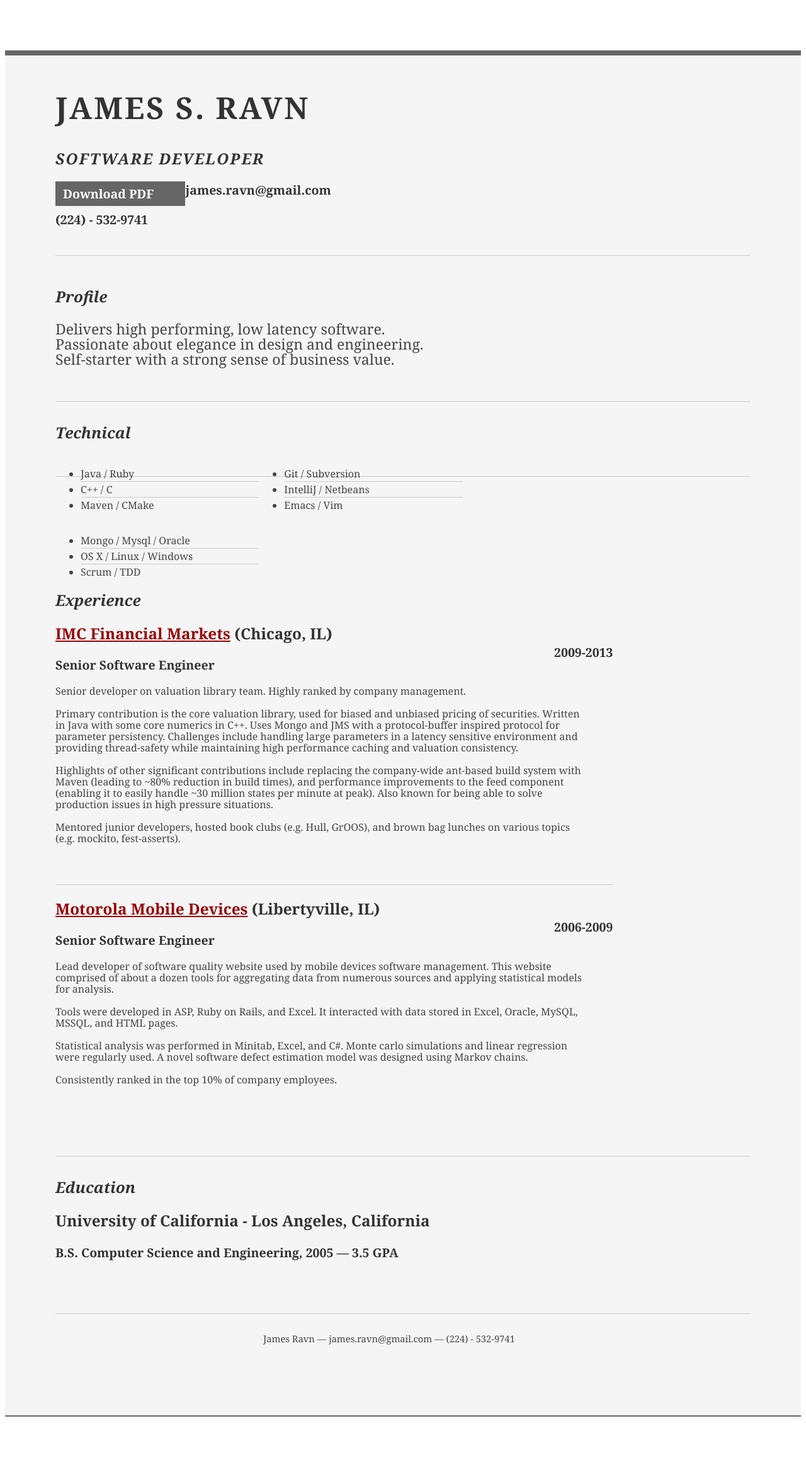
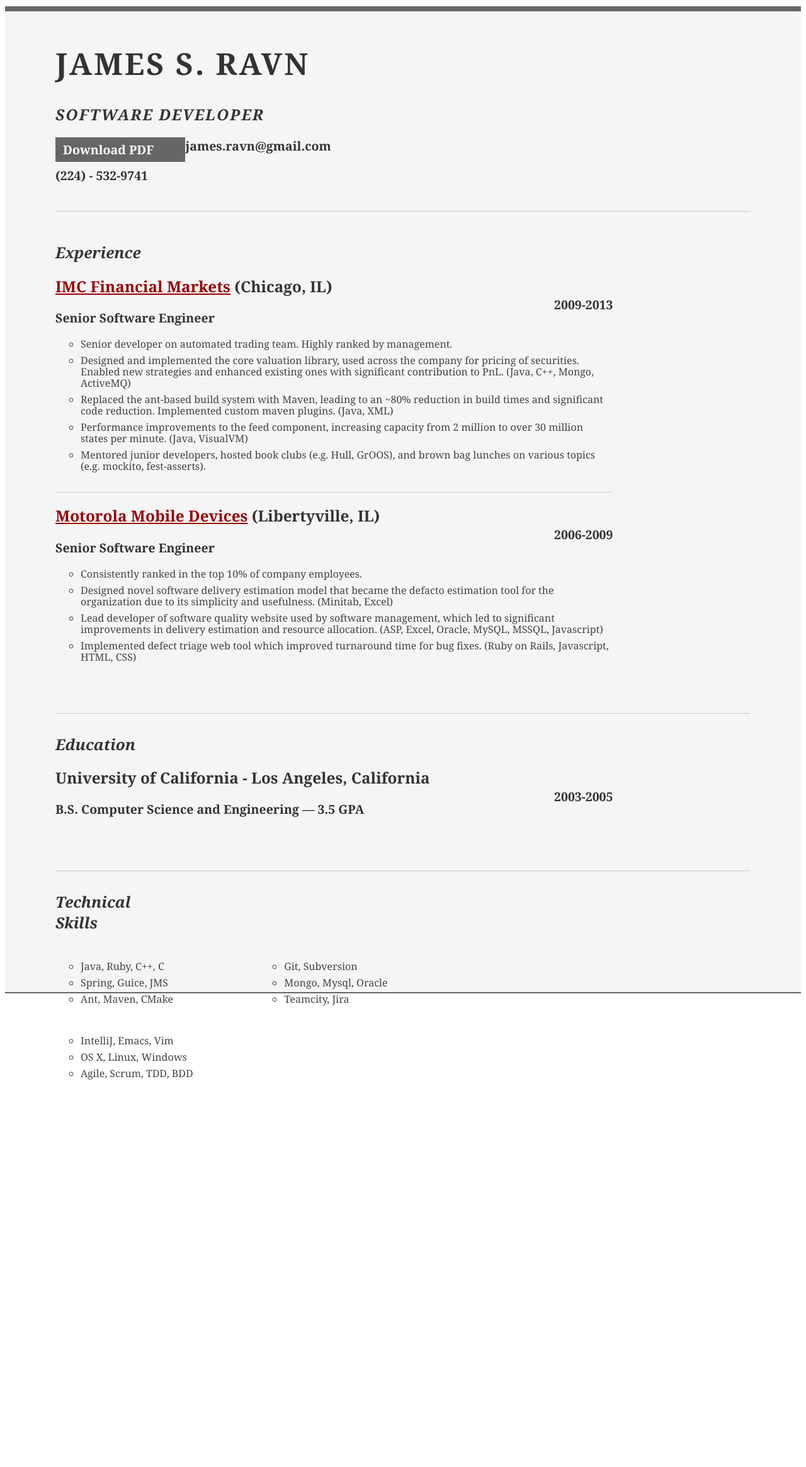
Before and after one commit to jsravn/old-blog, a Jekyll site: the page resume.html, which Jekyll copies as it is, in a window 1280 px wide. Shown: the whole page at 63% size. Built offline with Jekyll 4.4.1, drawn with Linux system fonts in a browser that asks for light colours; a style sheet for code colours, icons or effects is not loaded; after the commit the page ends 1737 px from its top, so only the background shows below that.

Commit message:
Reformats resume to be easier to scan
Eliminates a bunch of the fluff.

```diff
--- a/resume.css
+++ b/resume.css
@@ -18,7 +18,7 @@
 
 /* //-- yui-grids style overrides -- */
 body { font-family: Georgia; color: #444; }
-#inner { padding: 10px 80px; margin: 80px auto; background: #f5f5f5; border: solid #666; border-width: 8px 0 2px 0; }
+#inner { padding: 10px 80px; margin: 10px auto; background: #f5f5f5; border: solid #666; border-width: 8px 0 2px 0; }
 .yui-gf { margin-bottom: 2em; padding-bottom: 2em; border-bottom: 1px solid #ccc; }
 
 /* //-- header, body, footer -- */
@@ -39,7 +39,7 @@
 a { color: #990003 }
 a:hover { text-decoration: none; }
 strong { font-weight: bold; }
-li { line-height: 24px; border-bottom: 1px solid #ccc; }
+li { line-height: 18px; list-style-type: circle; margin: 0.5em 0 0.5em 0; }
 p.enlarge { font-size: 144%; padding-right: 6.5em; line-height: 24px; }
 p.enlarge span { color: #000 }
 .contact-info { margin-top: 7px; }
@@ -54,7 +54,7 @@
 
 .job { position: relative; margin-bottom: 1em; padding-bottom: 1em; border-bottom: 1px solid #ccc; }
 .job h4 { position: absolute; top: 0.35em; right: 0 }
-.job p { margin: 0.75em 0 3em 0; }
+.job p { margin: 0.75em 0 1em 0; }
 
 .last { border: none; }
 .skills-list {  }
--- a/resume.html
+++ b/resume.html
@@ -26,7 +26,7 @@
 
 				<div class="yui-u">
 					<div class="contact-info">
-						<h3><a id="pdf" href="http://www.jsravn.com/resume.pdf">Download PDF</a></h3>
+						<h3><a id="pdf" href="http://www.jsravn.com/james-ravn.pdf">Download PDF</a></h3>
 						<h3>james.ravn@gmail.com</h3>
 						<h3>(224) - 532-9741</h3>
 					</div><!--// .contact-info -->
@@ -38,76 +38,6 @@
 			<div id="yui-main">
 				<div class="yui-b">
 
-					<div class="yui-gf">
-						<div class="yui-u first">
-							<h2>Profile</h2>
-						</div>
-						<div class="yui-u">
-							<p class="enlarge">
-Delivers high performing, low latency software.
-<br/>Passionate about elegance in design and engineering.
-<br/>Self-starter with a strong sense of business value.
-							</p>
-						</div>
-					</div><!--// .yui-gf -->
-
-                                        <!-- Not so sure about this section. -->
-<!-- 					<div class="yui-gf">n -->
-<!-- 						<div class="yui-u first"> -->
-<!-- 							<h2>Skills</h2> -->
-<!-- 						</div> -->
-<!-- 						<div class="yui-u"> -->
-
-<!-- 								<div class="talent"> -->
-<!-- 									<h2>Programming</h2> -->
-<!-- <p> -->
-<!-- Intuitive understanding of programming languages and managing complexity. -->
-<!-- </p> -->
-<!-- 								</div> -->
-
-<!-- 								<div class="talent"> -->
-<!-- 									<h2>Design</h2> -->
-<!-- <p> -->
-<!-- Experienced designer of software systems and APIs. -->
-<!-- </p> -->
-<!-- 								</div> -->
-
-<!-- 								<div class="talent"> -->
-<!-- 									<h2>Leadership</h2> -->
-<!-- <p> -->
-<!-- Mentoring of junior developers. Organizer of self-learning sessions for developers. -->
-<!-- Leading the design and implementation of software projects. -->
-<!-- </p> -->
-<!-- 								</div> -->
-
-
-<!-- 						</div> -->
-<!-- 					</div><\!--// .yui-gf -\-> -->
-
-					<div class="yui-gf">
-						<div class="yui-u first">
-							<h2>Technical</h2>
-						</div>
-						<div class="yui-u">
-							<ul class="talent">
-								<li>Java / Ruby</li>
-                                <li>C++ / C</li>
-								<li class="last">Maven / CMake</li>
-							</ul>
-
-							<ul class="talent">
-								<li>Git / Subversion</li>
-                                                                <li>IntelliJ / Netbeans </li>
-								<li class="last">Emacs / Vim</li>
-							</ul>
-
-							<ul class="talent">
-								<li>Mongo / Mysql / Oracle</li>
-								<li>OS X / Linux / Windows</li>
-								<li class="last">Scrum / TDD</li>
-							</ul>
-						</div>
-					</div><!--// .yui-gf-->
 
 					<div class="yui-gf">
 
@@ -121,27 +51,28 @@
 								<h2><a href="http://www.imc-chicago.com/">IMC Financial Markets</a> (Chicago, IL)</h2>
 								<h3>Senior Software Engineer</h3>
 								<h4>2009-2013</h4>
-<p>
 
-Senior developer on valuation library team. Highly ranked by company
-management.<br/><br/>
+                                <p>
+<ul>
 
-Primary contribution is the core valuation library, used for biased and
-unbiased pricing of securities. Written in Java with some core numerics
-in C++. Uses Mongo and JMS with a protocol-buffer inspired protocol for
-parameter persistency. Challenges include handling large parameters in a
-latency sensitive environment and providing thread-safety while maintaining
-high performance caching and valuation consistency.<br/><br/>
+<li>Senior developer on automated trading team. Highly ranked by
+management.</li>
 
-Highlights of other significant contributions include replacing the
-company-wide ant-based build system with Maven (leading to ~80% reduction in
-build times), and performance improvements to the feed component (enabling it
-to easily handle ~30 million states per minute at peak). Also known for being
-able to solve production issues in high pressure situations.<br/><br/>
+<li>Designed and implemented the core valuation library, used across the
+company for pricing of securities. Enabled new strategies and enhanced existing
+ones with significant contribution to PnL. (Java, C++, Mongo, ActiveMQ)</li>
 
-Mentored junior developers, hosted book clubs (e.g. Hull, GrOOS), and brown bag
-lunches on various topics (e.g. mockito, fest-asserts).
+<li>Replaced the ant-based build system with Maven, leading to an ~80%
+reduction in build times and significant code reduction. Implemented custom
+maven plugins. (Java, XML)</li>
 
+<li>Performance improvements to the feed component, increasing capacity from 2
+million to over 30 million states per minute. (Java, VisualVM)</li>
+
+<li>Mentored junior developers, hosted book clubs (e.g. Hull, GrOOS), and brown
+bag lunches on various topics (e.g. mockito, fest-asserts).</li>
+
+</ul>
 </p>
 							</div>
 
@@ -149,21 +80,21 @@
 								<h2><a href="http://www.motorola.com">Motorola Mobile Devices</a> (Libertyville, IL)</h2>
 								<h3>Senior Software Engineer</h3>
 								<h4>2006-2009</h4>
-<p>
+                                <p>
+<ul>
+<li>Consistently ranked in the top 10% of company employees.</li>
 
-Lead developer of software quality website used by mobile devices software
-management.  This website comprised of about a dozen tools for aggregating data
-from numerous sources and applying statistical models for analysis.<br/><br/>
+<li>Designed novel software delivery estimation model that became the defacto
+estimation tool for the organization due to its simplicity and usefulness.
+(Minitab, Excel)</li>
 
-Tools were developed in ASP, Ruby on Rails, and Excel. It interacted with data
-stored in Excel, Oracle, MySQL, MSSQL, and HTML pages.<br/><br/>
+<li>Lead developer of software quality website used by software management,
+which led to significant improvements in delivery estimation and resource
+allocation. (ASP, Excel, Oracle, MySQL, MSSQL, Javascript)</li>
 
-Statistical analysis was performed in Minitab, Excel, and C#. Monte carlo
-simulations and linear regression were regularly used. A novel software defect
-estimation model was designed using Markov chains.<br/><br/>
+<li>Implemented defect triage web tool which improved turnaround time for bug fixes. (Ruby on Rails, Javascript, HTML, CSS)</li>
 
-Consistently ranked in the top 10% of company employees.
-
+</ul>
 </p>
 							</div>
 
@@ -171,24 +102,46 @@
 					</div><!--// .yui-gf -->
 
 
-					<div class="yui-gf last">
+					<div class="yui-gf">
 						<div class="yui-u first">
 							<h2>Education</h2>
 						</div>
 						<div class="yui-u">
+                            <div class="job last">
 							<h2>University of California - Los Angeles, California</h2>
-							<h3>B.S. Computer Science and Engineering, 2005 &mdash; 3.5 GPA </h3>
+							<h3>B.S. Computer Science and Engineering &mdash; 3.5 GPA </h3>
+                            <h4>2003-2005</h4>
+                        </div>
 						</div>
 					</div><!--// .yui-gf -->
 
+					<div class="yui-gf last">
+						<div class="yui-u first">
+							<h2>Technical Skills</h2>
+						</div>
+						<div class="yui-u">
+							<ul class="talent">
+								<li>Java, Ruby, C++, C</li>
+                                <li>Spring, Guice, JMS</li>
+								<li class="last">Ant, Maven, CMake</li>
+							</ul>
 
+							<ul class="talent">
+								<li>Git, Subversion</li>
+                                <li>Mongo, Mysql, Oracle</li>
+								<li class="last">Teamcity, Jira</li>
+							</ul>
+
+							<ul class="talent">
+								<li>IntelliJ, Emacs, Vim</li>
+								<li>OS X, Linux, Windows</li>
+								<li class="last">Agile, Scrum, TDD, BDD</li>
+							</ul>
+						</div>
+					</div><!--// .yui-gf-->
 				</div><!--// .yui-b -->
 			</div><!--// yui-main -->
 		</div><!--// bd -->
-
-		<div id="ft">
-			<p>James Ravn &mdash; james.ravn@gmail.com &mdash; (224) - 532-9741</p>
-		</div><!--// footer -->
 
 	</div><!-- // inner -->
 
```
Also changed, not shown: 2 other files.
